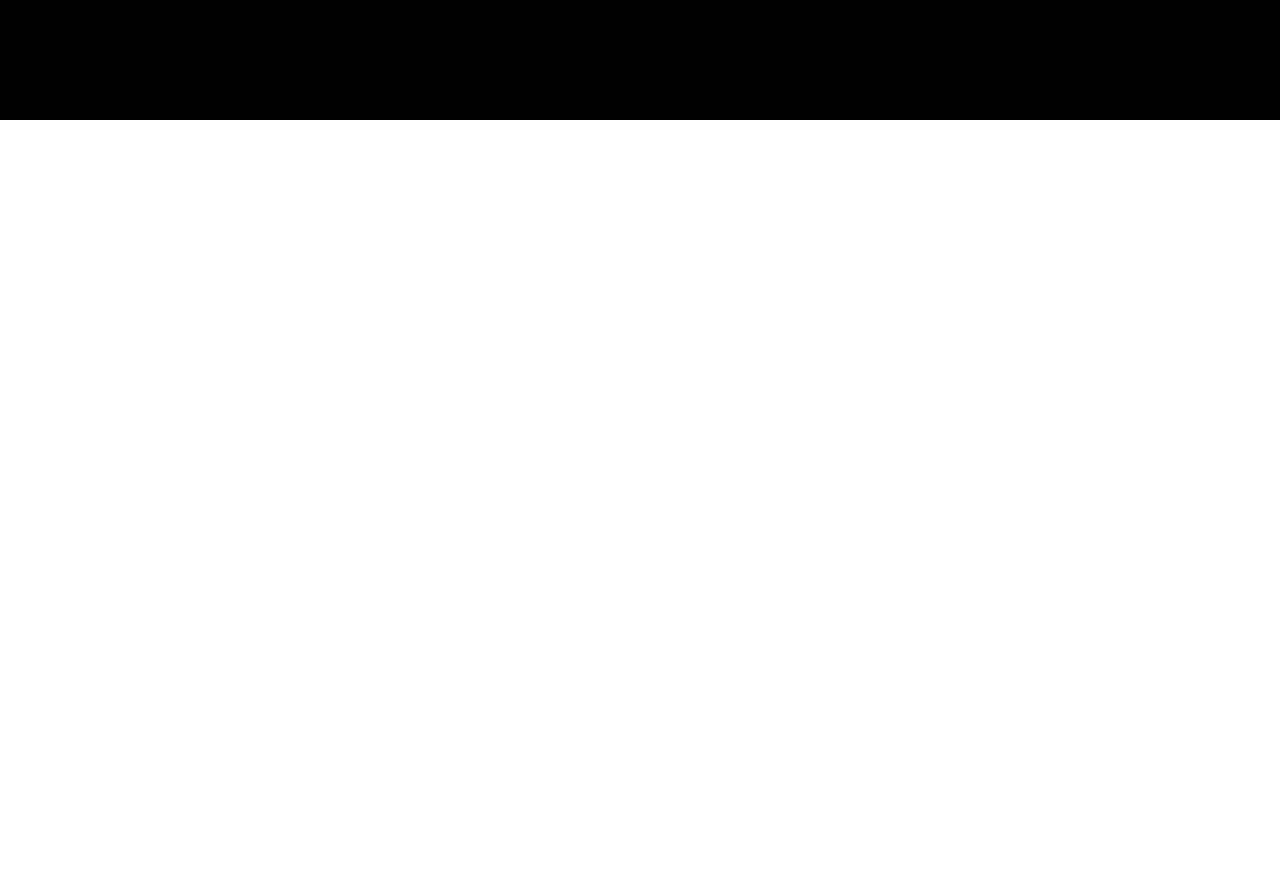
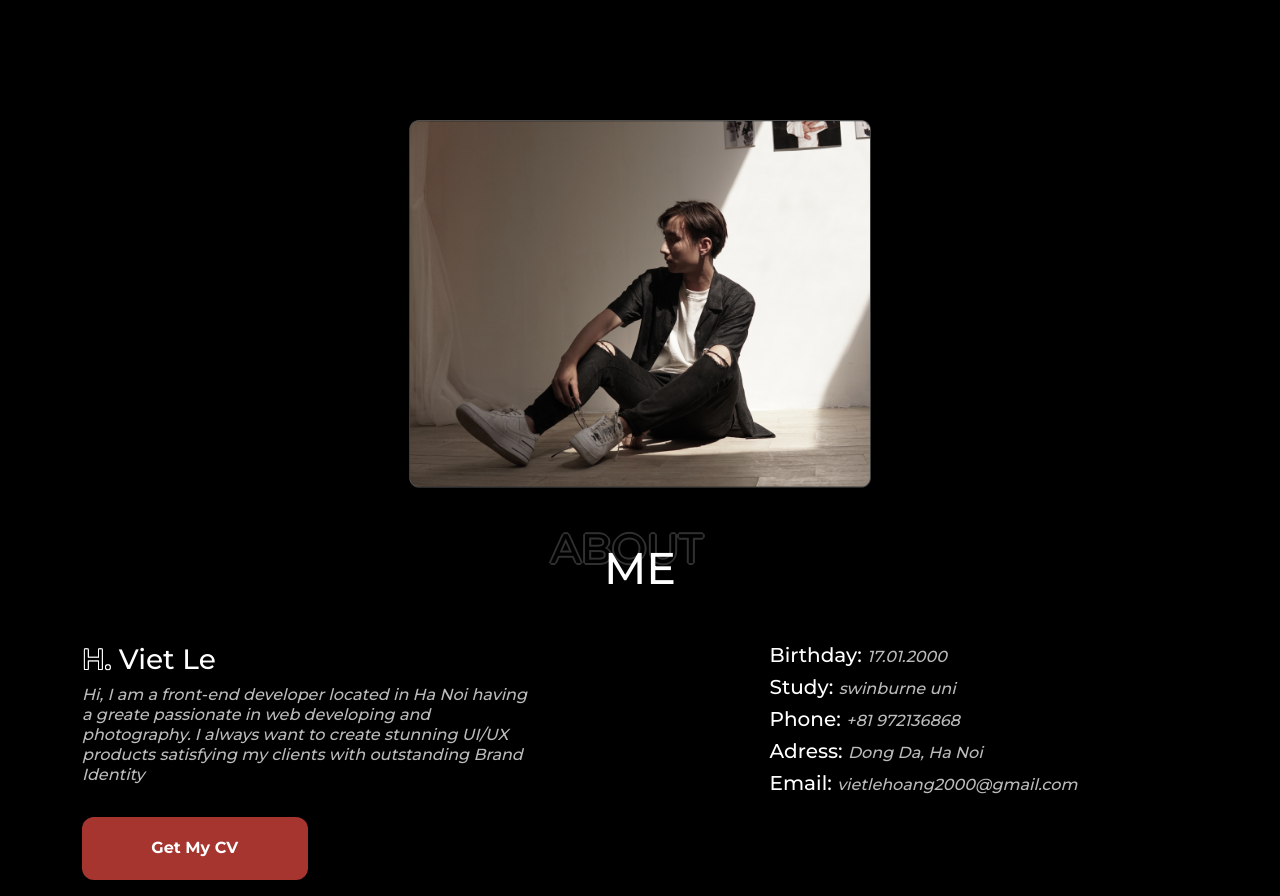
Before and after one commit to vietlehoang2000/MyPersonalWebpage, a React (Create React App) app: page / in a window 1280 px wide. Shown: the part 680-1576 px from the top of the page. Before the commit the page ends 800 px from the top, so only its background shows below. Built offline with nearby package versions, Linux system fonts and the light colour scheme.

Commit message:
button upload cv

```diff
--- a/src/App.js
+++ b/src/App.js
@@ -1,10 +1,11 @@
 import './App.scss';
-import Button from 'react-bootstrap/Button'
+
 import Home from './components/home';
 
 import Navbar from "react-bootstrap/Navbar";
 import Container from "react-bootstrap/Container";
 import Nav from "react-bootstrap/Nav";
+import Button from 'react-bootstrap/Button';
 
 import Logo from "./utilities/image/Logo.svg";
 
@@ -26,10 +27,14 @@ function App() {
             <Nav.Link href="#features">About</Nav.Link>
             <Nav.Link href="#Porfolio">Porfolio</Nav.Link>
             <Nav.Link href="#Contact">Contact</Nav.Link>
+            <Button className="button--cv" size="sm">
+                  My CV
+            </Button>
           </Nav>
         </Container>
       </Navbar>
    <Home></Home>
+
     </>
   );
 }
--- a/src/components/burgermenu.js
+++ b/src/components/burgermenu.js
@@ -5,6 +5,7 @@ import Logo from "../utilities/image/Logo.svg";
 import {IoCloseSharp} from 'react-icons/io5'
 
 import Nav from 'react-bootstrap/Nav'
+import Button from "react-bootstrap/Button";
 
 export default function BurgerMenu({ show, handleClose }) {
   return (
@@ -23,6 +24,9 @@ export default function BurgerMenu({ show, handleClose }) {
             <Nav.Link className="text-center" href="#features">About</Nav.Link>
             <Nav.Link className="text-center" href="#Porfolio">Porfolio</Nav.Link>
             <Nav.Link className="text-center" href="#Contact">Contact</Nav.Link>
+            <Button className="button--cv col-4 mx-auto" size="sm">
+                  My CV
+            </Button>
           </Nav>
         <h5 className="text-center mt-3">©2021 Vivian</h5>
         <h5 className="text-center">+81 0972136868</h5>
--- a/src/components/home.js
+++ b/src/components/home.js
@@ -1,27 +1,35 @@
 import Logo from "../utilities/image/Logo.svg";
 import Avatar from "../utilities/image/avatar.jpg";
+import Button from "react-bootstrap/Button";
 
-import {FaFacebookSquare,FaInstagramSquare,FaGithubSquare,FaLinkedin} from 'react-icons/fa'
+import Galery from "../utilities/image/galery.png";
+
+import {
+  FaFacebookSquare,
+  FaInstagramSquare,
+  FaGithubSquare,
+  FaLinkedin,
+} from "react-icons/fa";
 
 import "animate.css";
 
 import "../utilities/css/home.scss";
-import { useState,useRef } from "react";
+import { useState, useRef } from "react";
 
 import BurgerMenu from "./burgermenu";
 
 export default function Home() {
   const [pageStatus, setPageStatus] = useState("loading");
 
-  const [imageAnimation,setImageAnimation] = useState('');
+  const [imageAnimation, setImageAnimation] = useState("");
 
-  setTimeout(function(){
+  setTimeout(function () {
     setImageAnimation("animate");
-} , 6000);
+  }, 6000);
 
-  setTimeout(function(){
-    setPageStatus("running")
-} , 5000);
+  setTimeout(function () {
+    setPageStatus("running");
+  }, 5000);
 
   const [show, setShow] = useState(false);
   const handleClose = () => setShow(false);
@@ -29,7 +37,6 @@ export default function Home() {
 
   return (
     <div className="home container-fluid">
-
       {pageStatus === "loading" ? (
         <div className="home__wrapper">
           <div class="logoPos">
@@ -44,12 +51,20 @@ export default function Home() {
           <BurgerMenu show={show} handleClose={handleClose}></BurgerMenu>
           <div className="home__wrapper row justify-content-center align-items-center">
             <div className="home__image col-10 col-sm-7 col-lg-5 text-lg-end text-center animate__animated animate__fadeIn">
-            <img className={`img--avatar ${imageAnimation}`} src={Avatar}></img>
+              <img
+                className={`img--avatar ${imageAnimation}`}
+                src={Avatar}
+              ></img>
             </div>
             <div className="home__text col-10 col-sm-7  col-lg-5 animate__animated animate__fadeIn">
               <h1 className="text--back-ground">Home</h1>
-              <h1 className="text--main"><span>Vivian</span> Le</h1>
-              <h5>Passionate web developer living in a little charming corner at Ha Noi city</h5>
+              <h1 className="text--main">
+                <span>Vivian</span> Le
+              </h1>
+              <h5>
+                Passionate web developer living in a little charming corner at
+                Ha Noi city
+              </h5>
               <div className="social__media-logo">
                 <FaFacebookSquare className="media__logo"></FaFacebookSquare>
                 <FaInstagramSquare className="media__logo"></FaInstagramSquare>
@@ -58,6 +73,49 @@ export default function Home() {
               </div>
             </div>
           </div>
+
+          <div className="about__wrapper container">
+            <div className="about__main-image text-center col-6">
+              <img width="100%" src={Galery}></img>
+            </div>
+            <div className="about__main-text col-auto">
+              <h1 className="text--back-ground">ABOUT</h1>
+              <h2 className="text--main text-center mt-5 mb-5">Me</h2>
+            </div>
+            <div className="about__main-text row justify-content-between">
+              <div className="main-text--left col-sm-6  col-lg-5">
+                <h3>
+                  <span>H.</span> Viet Le
+                </h3>
+                <p>
+                  Hi, I am a front-end developer located in Ha Noi having a
+                  greate passionate in web developing and photography. I always
+                  want to create stunning UI/UX products satisfying my clients
+                  with outstanding Brand Identity
+                </p>
+                <Button className="mt-3 mb-3 button--cv col-sm-6" size="lg">
+                  Get My CV
+                </Button>
+              </div>
+              <div className="main-text--right col-sm-6 col-lg-5">
+                <h5>
+                  Birthday: <span>17.01.2000</span>
+                </h5>
+                <h5>
+                  Study: <span>swinburne uni</span>
+                </h5>
+                <h5>
+                  Phone: <span>+81 972136868</span>
+                </h5>
+                <h5>
+                  Adress: <span>Dong Da, Ha Noi</span>
+                </h5>
+                <h5>
+                  Email: <span>vietlehoang2000@gmail.com</span>
+                </h5>
+              </div>
+            </div>
+          </div>
         </>
       )}
     </div>
--- a/src/utilities/css/home.scss
+++ b/src/utilities/css/home.scss
@@ -36,7 +36,7 @@
 
 .home {
   width: 100vw;
-  height: 100vh;
+  height: 100%;
   background-color: black;
 }
 
@@ -77,6 +77,10 @@
 
 .nav-link:hover {
   color: #a6352f !important;
+}
+
+.navbar-nav .button--cv{
+  height: 40px;
 }
 
 .home__image {
@@ -130,7 +134,6 @@
 .media__logo:hover {
   color: #a6352f !important;
   cursor: pointer;
-
 }
 
 .home h1 {
@@ -149,6 +152,7 @@
   margin-left: 5%;
   max-width: 380px;
   color: #bbbbbb;
+  font-style: italic;
 }
 
 .home__image .img--avatar {
@@ -165,20 +169,101 @@
   -webkit-filter: grayscale(1) !important;
 }
 
-.home__burger-menu{
+.home__burger-menu {
   display: none;
 }
 
+//about page start
+.about {
+  width: 100%;
+  height: 100%;
+  background-color: black;
+}
+
+.about__wrapper {
+  height: 100%;
+}
+
+.about__main-image {
+  max-width: 468px;
+  margin: auto;
+}
+
+.about__wrapper .text--main {
+  text-transform: uppercase;
+  font-size: calc(1.575rem + 1 * 1.5vw);
+  color: white;
+  font-weight: medium !important;
+  text-align: center;
+}
+.about__main-text {
+  position: relative;
+
+  .text--back-ground {
+    position: absolute;
+    font-size: calc(1.375rem + 1 * 1.5vw) !important;
+    left: 42%;
+    top: -33%;
+  }
+}
+
+.about__main-text {
+  .main-text--left {
+    h3 span {
+      color: #000000;
+      text-shadow: 1px 0 0 #fff, -1px 0 0 #fff, 0 1px 0 #fff, 0 -1px 0 #fff,
+        1px 1px #fff, -1px -1px 0 #fff, 1px -1px 0 #fff, -1px 1px 0 #fff;
+    }
+    h3 {
+      color: white;
+    }
+    p {
+      font-style: italic;
+      font-weight: 500;
+      font-size: 16px;
+      line-height: 20px;
+      color: #bbbbbb;
+    }
+  }
+  .main-text--right{
+    h5{
+      font-size: 20px;
+      color: white;
+      font-style: normal;
+      span{
+        font-size: 16px;
+        color: #BBBBBB;
+        font-style: italic;
+      }
+    }
+  }
+}
+.button--cv{
+  background-color: #a6352f !important;
+  color: white !important;
+  font-weight: bold !important;
+  font-size: 16px !important;
+  border-radius: 12px !important;
+  transition: 0.5s ease !important;
+  height: 63px;
+  border: none !important;
+  &:hover{
+    background-color: white !important;
+  color: black !important;
+    cursor: pointer;
+  }
+}
+
 @media only screen and (max-width: 991px) {
-  .nav--home{
+  .nav--home {
     display: none !important;
   }
 
-  .home__burger-menu{
+  .home__burger-menu {
     display: unset;
     position: fixed;
     // margin-left: 80%;
-    margin-left: 10%;
+    margin-left: 0%;
     margin-top: 20px;
   }
 
@@ -188,57 +273,82 @@
     max-width: 380px;
   }
 
-  .text--back-ground{
-    top:-20%;
+  .text--back-ground {
+    top: -20%;
     left: 20%;
   }
 
-  .home__text{
+  .home__text {
     margin: auto;
     text-align: center;
   }
 
-  .home__text h5{
+  .home__text h5 {
     margin: auto;
   }
 
-  .social__media-logo{
+  .social__media-logo {
     margin: auto;
     margin-top: 10px;
   }
 
-  .offcanvas{
+  .offcanvas {
     z-index: 1051 !important;
     width: 70% !important;
     background-color: #111111 !important;
 
-    color: #BBBBBB;
+    color: #bbbbbb;
 
-    .burger__button-close{
+    .burger__button-close {
       font-size: 24px;
       margin: 14px;
       cursor: pointer;
       transition: 0.3s;
-      :hover{
-        color: #a6352f !important;;
+      :hover {
+        color: #a6352f !important;
       }
     }
 
-    .burger__nav{
+    .burger__nav {
       margin-top: 20%;
     }
 
-    img{
+    img {
       width: 100px !important;
     }
 
-    .burger__nav--link a{
-       color: #BBBBBB ;
-       transition: 0.3s;
-       :hover{
-         color: #a6352f !important;;
-       }
+    .burger__nav--link a {
+      color: #bbbbbb;
+      transition: 0.3s;
+      :hover {
+        color: #a6352f !important;
+      }
     }
+    h5{
+      font-size: 1rem !important;
+    }
+  }
 
+
+
+
+}
+
+@media only screen and (max-width: 575px){
+  .about__main-text {
+    text-align: center;
+    .main-text--left{
+      h3{
+        text-align: center;
+      }
+      p{
+        text-align: center;
+      }
+    }
+  }
+
+  .button--cv{
+    height: 43px;
+    font-weight: medium !important;
   }
 }
```
Also changed, not shown: src/utilities/image/galery.png (added). Lines whose indentation alone changed are shown as unchanged.
